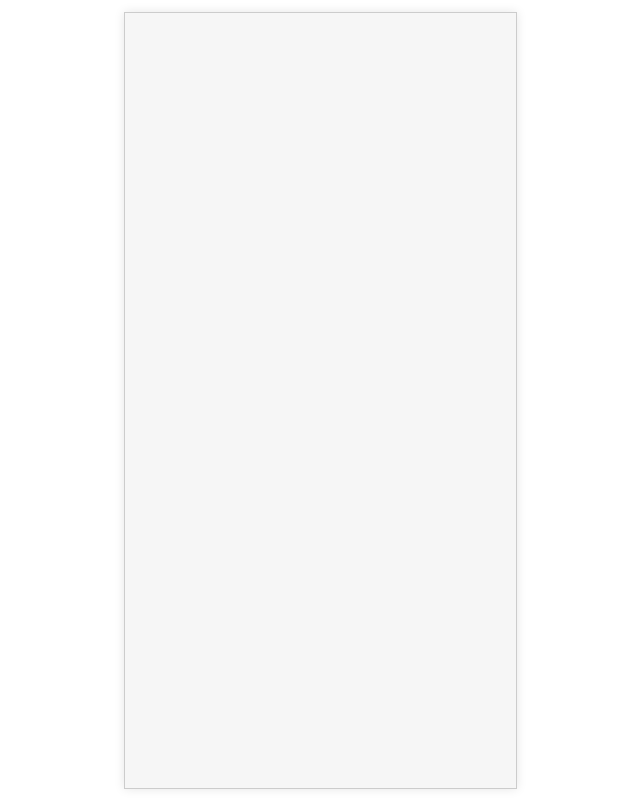
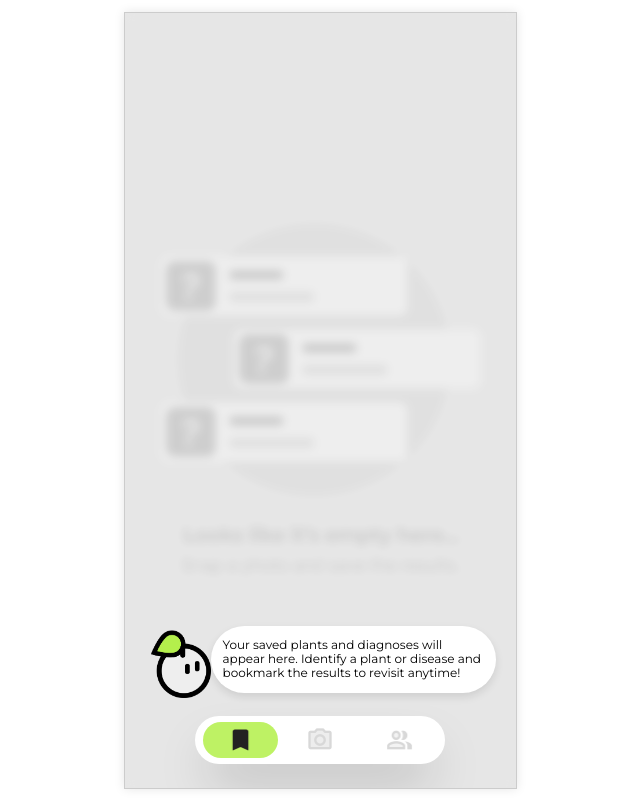
Before and after one commit to crispyinuo/DiligentDrGreen, a React (Create React App) app in the folder dr-green/: page /tutorialone in a window 1280 px wide. Before the commit this address had no page. Shown: the whole page, without its empty margins (320-960 px from the left). Built offline with nearby package versions, Linux system fonts and the light colour scheme.

Commit message:
add tutorials

```diff
--- a/dr-green/src/App.js
+++ b/dr-green/src/App.js
@@ -12,6 +12,9 @@ import DetailsPage from './components/detail';
 import ConfirmPhoto from "./pages/confirmPhoto";
 import Login from "./pages/login";
 import Feed from "./pages/feed";
+import TutorialOne from "./pages/tutorial1";
+import TutorialTwo from "./pages/tutorial2";
+import TutorialThree from "./pages/tutorial3";
 
 export default function App() {
   return (
@@ -29,6 +32,9 @@ export default function App() {
             <Route path="details" element={<DetailsPage />} />
             <Route path="confirm" element={<ConfirmPhoto />} />
             <Route path="feed" element={<Feed />} />
+            <Route path="tutorialone" element={<TutorialOne />} />
+            <Route path="tutorialtwo" element={<TutorialTwo />} />
+            <Route path="tutorialthree" element={<TutorialThree />} />
           </Routes>
         </BrowserRouter>
       </div>
--- a/dr-green/src/components/drMessage.js
+++ b/dr-green/src/components/drMessage.js
@@ -21,7 +21,7 @@ const Bubble = styled.p`
   display: inline-block;
   text-overflow: ellipsis; // Add ellipsis if text is too long
   line-height: 1.2; // Adjust line height for better readability
-  max-height: 8.4em; // Max height to fit two lines (based on line height)
+  max-height: 9.6em; // Max height to fit two lines (based on line height)
   font-size: 12px;
   color: black;
 `;
--- a/dr-green/src/pages/login.js
+++ b/dr-green/src/pages/login.js
@@ -17,7 +17,7 @@ function Login() {
     const navigate = useNavigate();
 
     const navigateToHistory = () => {
-        navigate('/history');
+        navigate('/tutorialone');
     };
     return (
         <div className="flex flex-col px-5 pt-20 pb-5 mx-auto w-full bg-neutral-100 max-w-[480px]">
--- /dev/null
+++ b/dr-green/src/pages/tutorial1.js
@@ -0,0 +1,54 @@
+import * as React from "react";
+import NavBar from '../components/navBar';
+import DrMessage from '../components/drMessage';
+import styled from "styled-components";
+import EmptyImage from "../images/empty.png";
+import { useNavigate } from 'react-router-dom';
+
+// Styled components
+const PageContainer = styled.div`
+    position: relative;
+    height: 100%;
+    background-image: url(${EmptyImage});
+    background-size: contain;
+    background-position: center;
+    background-repeat: no-repeat;
+    display: flex;
+    flex-direction: column;
+    justify-content: space-between;
+
+    &::before {
+        content: '';
+        position: absolute;
+        top: 0;
+        left: 0;
+        right: 0;
+        bottom: 0;
+        background: rgba(169, 169, 169, 0.2);
+        backdrop-filter: blur(4px);
+    }
+`;
+
+const DrMessageContainer = styled.div`
+    position: absolute;
+    bottom: 70px;
+`;
+
+function TutorialOne() {
+    const navigate = useNavigate();
+    const navigateToNextPage = () => {
+        navigate('/tutorialtwo');
+    };
+    return (
+        <PageContainer onClick={navigateToNextPage}>
+            <DrMessageContainer>
+                <DrMessage message="Your saved plants and diagnoses will appear here. Identify a plant or disease and bookmark the results to revisit anytime!" />
+            </DrMessageContainer>
+            <div className="nav-bar-container" >
+                <NavBar activeButtonId={1} />
+            </div>
+        </PageContainer>
+    );
+}
+
+export default TutorialOne;
--- /dev/null
+++ b/dr-green/src/pages/tutorial2.js
@@ -0,0 +1,54 @@
+import * as React from "react";
+import NavBar from '../components/navBar';
+import DrMessage from '../components/drMessage';
+import styled from "styled-components";
+import EmptyImage from "../images/empty.png";
+import { useNavigate } from 'react-router-dom';
+
+// Styled components
+const PageContainer = styled.div`
+    position: relative;
+    height: 100%;
+    background-image: url(${EmptyImage});
+    background-size: contain;
+    background-position: center;
+    background-repeat: no-repeat;
+    display: flex;
+    flex-direction: column;
+    justify-content: space-between;
+
+    &::before {
+        content: '';
+        position: absolute;
+        top: 0;
+        left: 0;
+        right: 0;
+        bottom: 0;
+        background: rgba(169, 169, 169, 0.2);
+        backdrop-filter: blur(4px);
+    }
+`;
+
+const DrMessageContainer = styled.div`
+    position: absolute;
+    bottom: 70px;
+`;
+
+function TutorialTwo() {
+    const navigate = useNavigate();
+    const navigateToNextPage = () => {
+        navigate('/tutorialthree');
+    };
+    return (
+        <PageContainer onClick={navigateToNextPage}>
+            <DrMessageContainer>
+                <DrMessage message="Welcome to the identification station! Just snap a picture of your plant, and I'll help you figure out what it is and if it’s facing any health issues. Let’s make sure your green friends are thriving!" />
+            </DrMessageContainer>
+            <div className="nav-bar-container">
+                <NavBar activeButtonId={2} />
+            </div>
+        </PageContainer>
+    );
+}
+
+export default TutorialTwo;
--- /dev/null
+++ b/dr-green/src/pages/tutorial3.js
@@ -0,0 +1,54 @@
+import * as React from "react";
+import NavBar from '../components/navBar';
+import DrMessage from '../components/drMessage';
+import styled from "styled-components";
+import EmptyImage from "../images/empty.png";
+import { useNavigate } from 'react-router-dom';
+
+// Styled components
+const PageContainer = styled.div`
+    position: relative;
+    height: 100%;
+    background-image: url(${EmptyImage});
+    background-size: contain;
+    background-position: center;
+    background-repeat: no-repeat;
+    display: flex;
+    flex-direction: column;
+    justify-content: space-between;
+
+    &::before {
+        content: '';
+        position: absolute;
+        top: 0;
+        left: 0;
+        right: 0;
+        bottom: 0;
+        background: rgba(169, 169, 169, 0.2);
+        backdrop-filter: blur(4px);
+    }
+`;
+
+const DrMessageContainer = styled.div`
+    position: absolute;
+    bottom: 70px;
+`;
+
+function TutorialThree() {
+    const navigate = useNavigate();
+    const navigateToNextPage = () => {
+        navigate('/history');
+    };
+    return (
+        <PageContainer onClick={navigateToNextPage}>
+            <DrMessageContainer>
+                <DrMessage message="Join our leafy community! Connect with fellow plant enthusiasts, share insights, and grow your gardening network. Whether you’re a seasoned green thumb or just starting out, this is your space to learn, share, and blossom !" />
+            </DrMessageContainer>
+            <div className="nav-bar-container">
+                <NavBar activeButtonId={3} />
+            </div>
+        </PageContainer>
+    );
+}
+
+export default TutorialThree;
```
Also changed, not shown: dr-green/src/images/empty.png (added).
